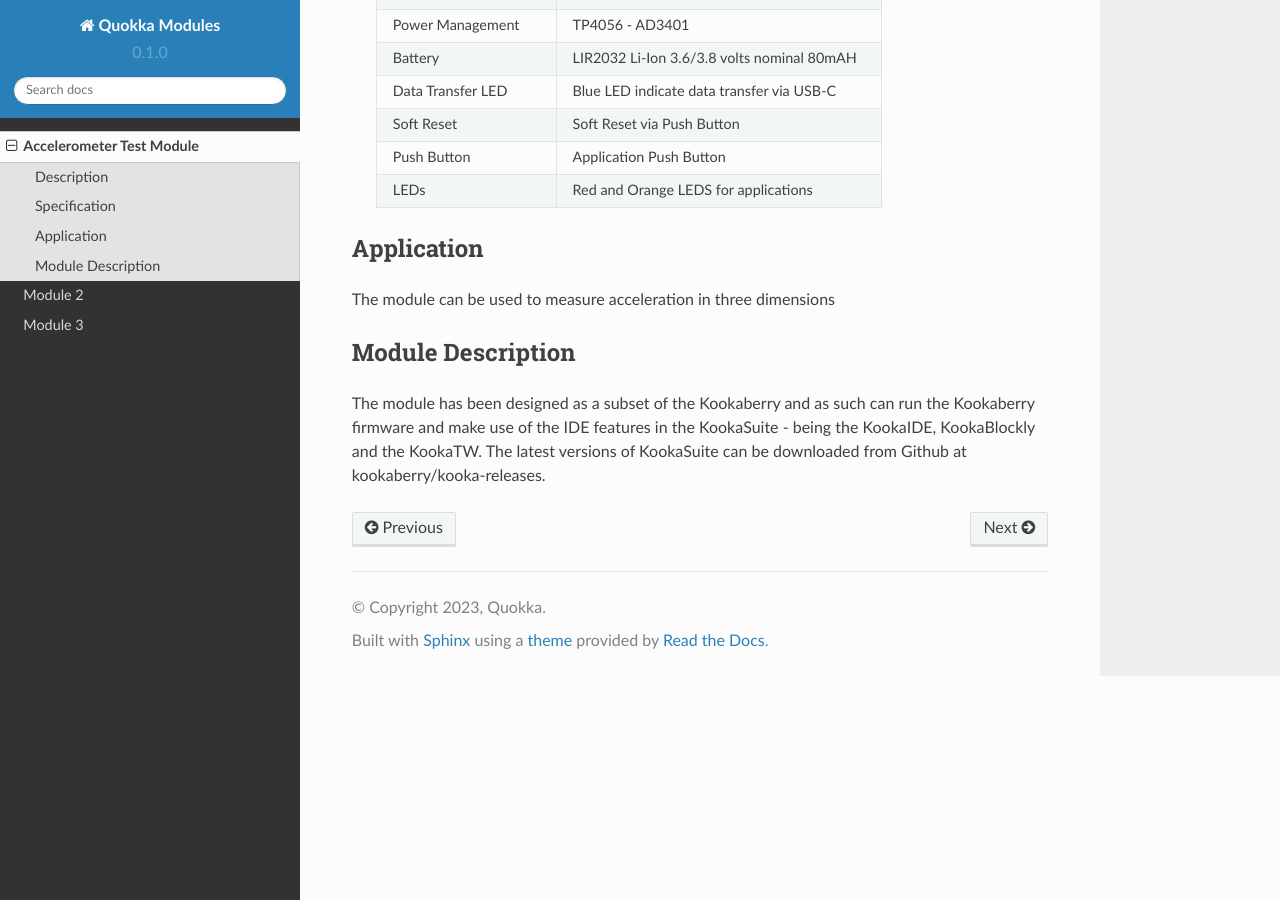
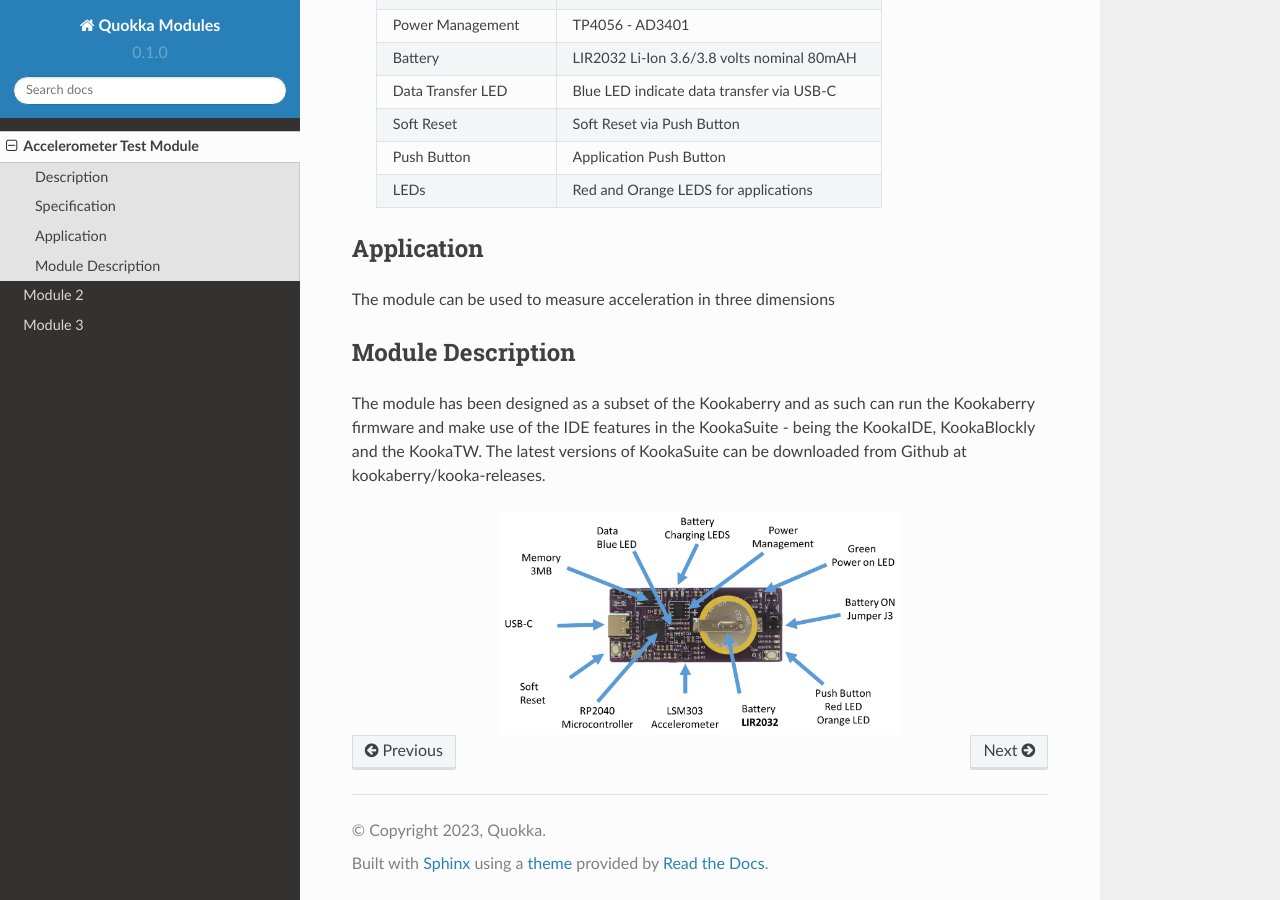
Before and after one commit to JulianDinsdale/Quokka-Modules, a Sphinx documentation site: the page built from docs/source/Acc_Test_Mod.rst, in a window 1280 px wide and 900 px high, scrolled down 855 px. Built offline with Sphinx 7.4.7 and the Read the Docs theme 2.0.0, drawn with Linux system fonts in a browser that asks for light colours.

Commit message:
New Figure Layout added

```diff
--- a/docs/source/Acc_Test_Mod.rst
+++ b/docs/source/Acc_Test_Mod.rst
@@ -64,3 +64,14 @@ The module has been designed as a subset of the Kookaberry and as such can run t
 firmware and make use of the IDE features in the KookaSuite -  being the KookaIDE, KookaBlockly
 and the KookaTW.  The latest versions of KookaSuite can be downloaded from Github at
 kookaberry/kooka-releases.
+
+
+
+
+
+
+
+
+.. figure:: images/Acc_Test_Layout.PNG
+    :width: 400
+    :align: center
```
Also changed, not shown: docs/source/images/Acc_Test_Layout.PNG (added).
